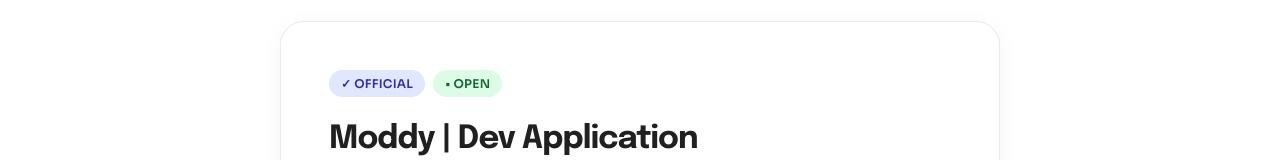
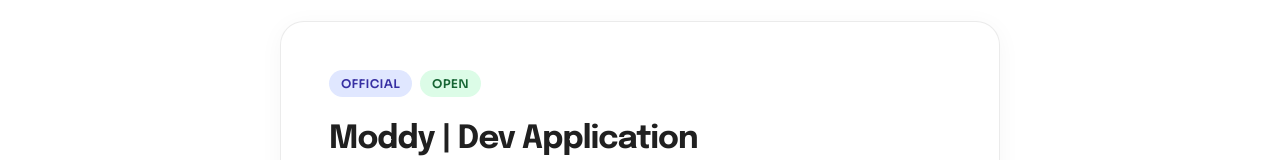
Before and after one commit to moddy-app/Website, a Next.js app: page /forms/mK9qPA in a window 1280 px wide. Shown: the part 143-303 px from the top of the page. Built offline with nearby package versions, Linux system fonts and the light colour scheme.

Commit message:
Fix forms

```diff
--- a/app/forms/mK9qPA/page.js
+++ b/app/forms/mK9qPA/page.js
@@ -35,10 +35,10 @@ export default function FormPage() {
             {/* Badges */}
             <div className="badges-container">
               <span className="badge badge-official">
-                ✓ {isEnglish ? 'Official' : 'Officiel'}
+                {isEnglish ? 'Official' : 'Officiel'}
               </span>
               <span className="badge badge-status-open">
-                • {isEnglish ? 'Open' : 'Ouvert'}
+                {isEnglish ? 'Open' : 'Ouvert'}
               </span>
             </div>
 
```
